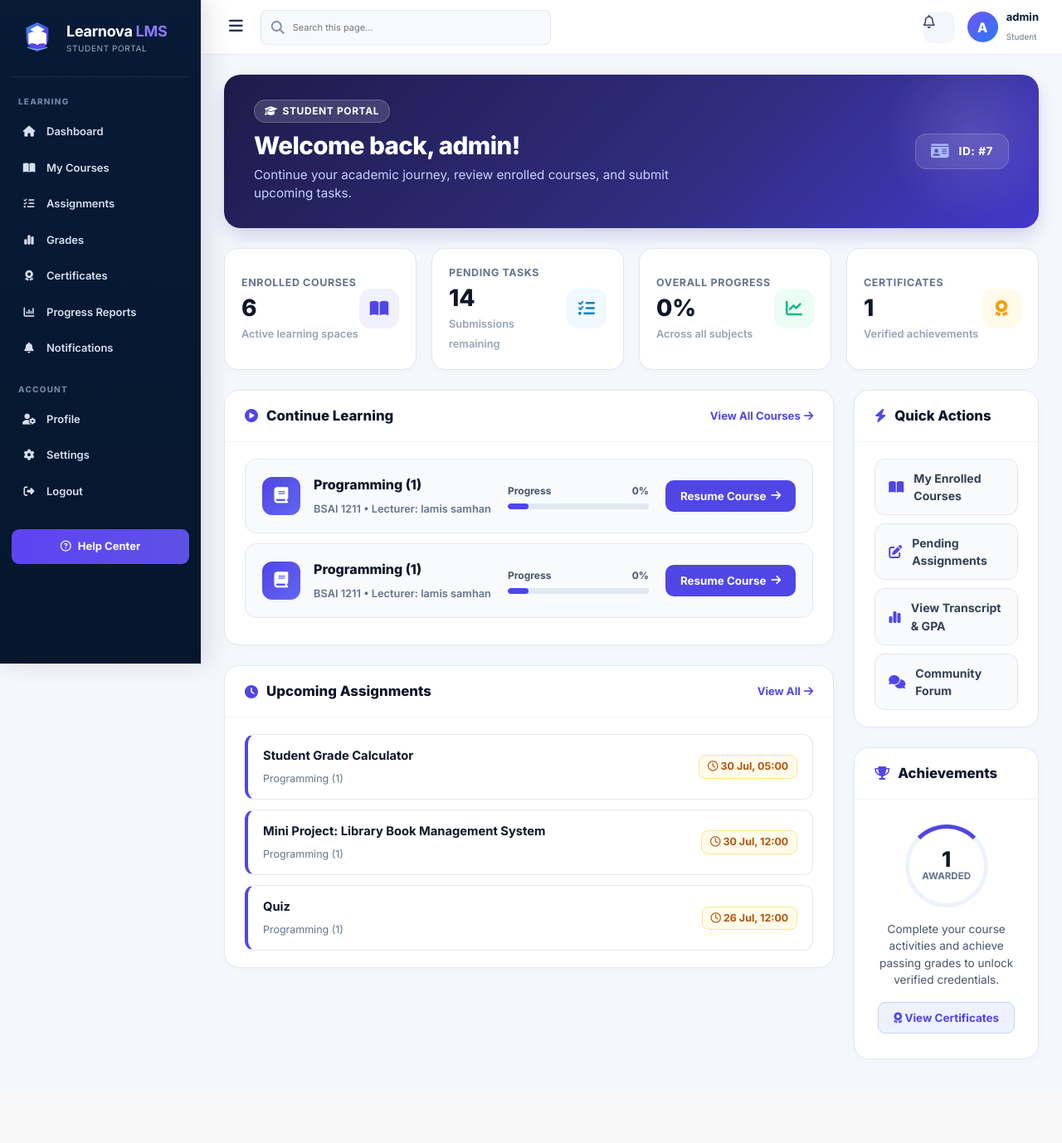
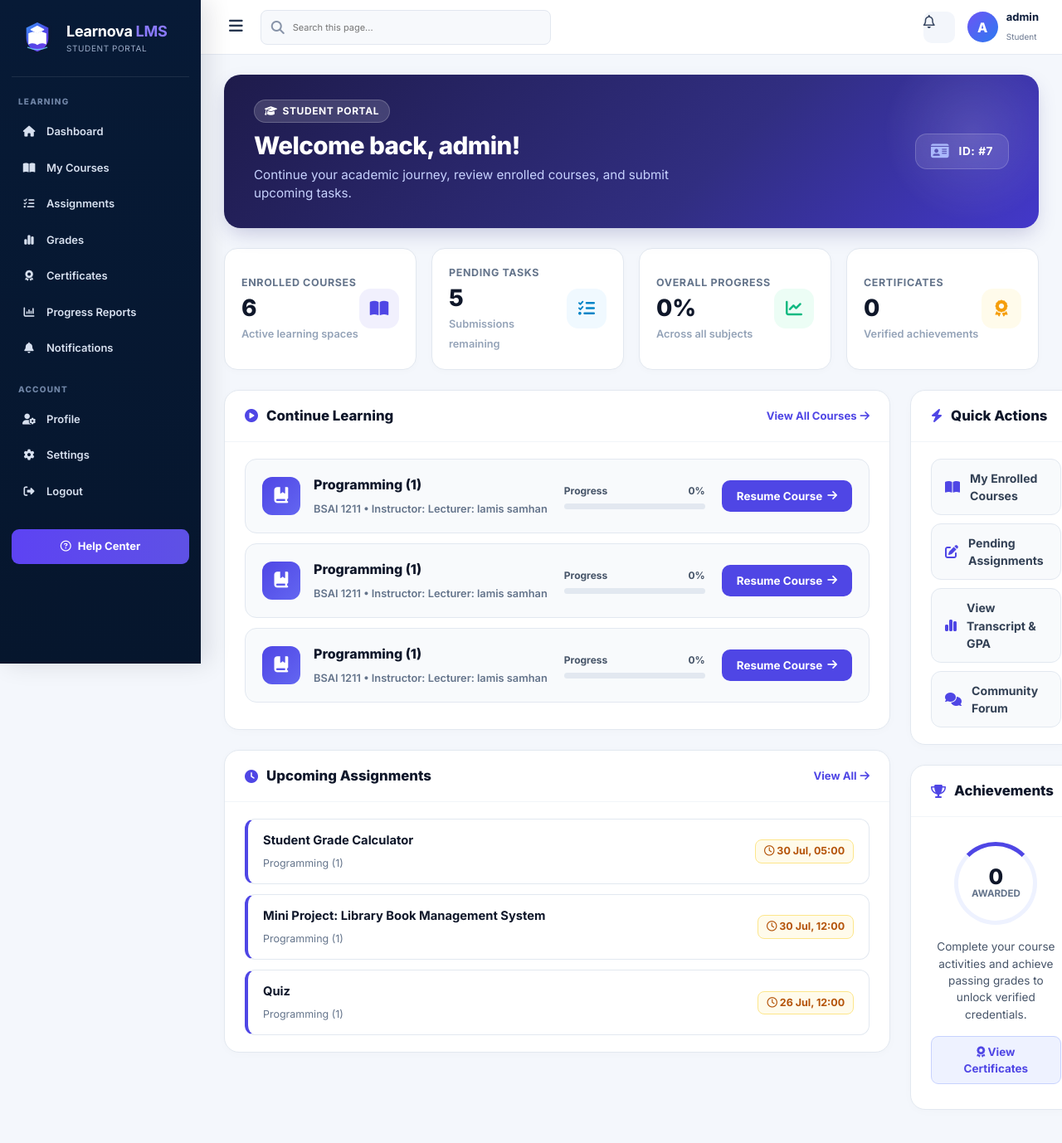
Before and after one commit to sanad-shat/Learnova-LMS-Platform, a Flask app: template ecms/app/templates/student/dashboard.html in a window 1280 px wide. Shown: the whole page at 83% size. Before the commit the page ends 1277 px from the top, so only its background shows below. Run offline with Flask 3, Linux system fonts and the light colour scheme; the template is opened without the code that fills it: values that come from a table or form of the project are taken from there, others are empty; a user stored in the database is signed in; data comes from the database, SQL or seed files in the repository.

Commit message:
Update dashboard.html

```diff
--- a/ecms/app/templates/student/dashboard.html
+++ b/ecms/app/templates/student/dashboard.html
@@ -497,6 +497,30 @@
     color: #ffffff;
   }
 
+  .empty-state-card {
+    text-align: center;
+    padding: 36px 16px;
+    color: var(--slate-400);
+  }
+
+  .empty-state-card i {
+    font-size: 2.2rem;
+    margin-bottom: 10px;
+    display: block;
+    color: var(--slate-300);
+  }
+
+  .empty-state-card p {
+    margin: 0 0 4px;
+    font-size: 0.95rem;
+    font-weight: 700;
+    color: var(--slate-700);
+  }
+
+  .empty-state-card span {
+    font-size: 0.82rem;
+  }
+
   @media (max-width: 1100px) {
     .dash-kpi-grid { grid-template-columns: repeat(2, 1fr); }
     .dash-main-grid { grid-template-columns: 1fr; }
@@ -536,6 +560,16 @@
   }
 </style>
 
+{# تجهيز قائمة الكورسات الفعلية للطالب من أي متغير متاح #}
+{% set student_courses = [] %}
+{% if courses is defined and courses %}
+  {% set student_courses = courses %}
+{% elif enrollments is defined and enrollments %}
+  {% set student_courses = enrollments %}
+{% elif current_user.enrollments is defined and current_user.enrollments %}
+  {% set student_courses = current_user.enrollments %}
+{% endif %}
+
 <div class="student-dash-shell">
 
   <!-- 1. Hero Welcome Banner -->
@@ -549,16 +583,16 @@
     </div>
     <div class="hero-student-meta">
       <i class="fa-solid fa-id-card"></i>
-      <span>ID: #{{ current_user.university_id or current_user.id }}</span>
+      <span>ID: #{{ current_user.university_id or current_user.student_id or current_user.id }}</span>
     </div>
   </div>
 
-  <!-- 2. KPI Cards Row -->
+  <!-- 2. KPI Cards Row (بيانات فعلية من قاعدة البيانات فقط) -->
   <div class="dash-kpi-grid">
     <div class="stat-card">
       <div class="stat-card-info">
         <h4>Enrolled Courses</h4>
-        <div class="stat-number">{{ courses|length if courses is defined else (enrollments|length if enrollments is defined else 1) }}</div>
+        <div class="stat-number">{{ student_courses|length }}</div>
         <small>Active learning spaces</small>
       </div>
       <div class="stat-icon-wrapper icon-purple">
@@ -569,7 +603,7 @@
     <div class="stat-card">
       <div class="stat-card-info">
         <h4>Pending Tasks</h4>
-        <div class="stat-number">{{ pending_count if pending_count is defined else 14 }}</div>
+        <div class="stat-number">{{ pending_count if pending_count is defined else (assignments|length if assignments is defined else 0) }}</div>
         <small>Submissions remaining</small>
       </div>
       <div class="stat-icon-wrapper icon-blue">
@@ -597,7 +631,7 @@
     <div class="stat-card">
       <div class="stat-card-info">
         <h4>Certificates</h4>
-        <div class="stat-number">{{ certs_count if certs_count is defined else 1 }}</div>
+        <div class="stat-number">{{ certs_count if certs_count is defined else (current_user.certificates|length if current_user.certificates is defined else 0) }}</div>
         <small>Verified achievements</small>
       </div>
       <div class="stat-icon-wrapper icon-amber">
@@ -611,7 +645,7 @@
 
     <div class="dash-col-left">
 
-      <!-- Continue Learning -->
+      <!-- Continue Learning (ديناميكي بالكامل) -->
       <div class="dash-panel">
         <div class="dash-panel-header">
           <h3><i class="fa-solid fa-play-circle"></i> Continue Learning</h3>
@@ -620,18 +654,17 @@
           </a>
         </div>
         <div class="dash-panel-body">
-          {% set course_list = courses if courses is defined else (enrollments if enrollments is defined else []) %}
-          {% if course_list %}
-            {% for item in course_list[:2] %}
+          {% if student_courses %}
+            {% for item in student_courses[:3] %}
               {% set c = item.course if item.course is defined else item %}
               <div class="active-course-row" style="margin-bottom: 12px;">
                 <div class="active-course-main">
                   <div class="active-course-icon">
-                  <i class="fa-solid fa-book"></i>
+                    <i class="fa-solid fa-book-bookmark"></i>
                   </div>
                   <div class="active-course-info">
-                  <h4>{{ c.name or c.title or 'Programming (1)' }}</h4>
-                  <span>{{ c.code or 'BSAI 1211' }} • {{ c.teacher.name_person if c.teacher and c.teacher.name_person else 'Lecturer' }}</span>
+                    <h4>{{ c.name or c.title }}</h4>
+                    <span>{{ c.code or 'SE' }} • Instructor: {{ c.teacher.name_person or c.teacher.username if c.teacher else 'Faculty Member' }}</span>
                   </div>
                 </div>
 
@@ -641,44 +674,28 @@
                     <span>0%</span>
                   </div>
                   <div class="progress-bar-bg">
-                  <div class="progress-bar-fill" style="width: 15%;"></div>
+                    <div class="progress-bar-fill" style="width: 0%;"></div>
                   </div>
                 </div>
 
                 <div>
-                <a href="/student/courses" class="btn-continue-course">
+                  <a href="/course/{{ c.id }}" class="btn-continue-course">
                     Resume Course <i class="fa-solid fa-arrow-right"></i>
                   </a>
                 </div>
               </div>
             {% endfor %}
           {% else %}
-            <div class="active-course-row">
-              <div class="active-course-main">
-                <div class="active-course-icon"><i class="fa-solid fa-code"></i></div>
-                <div class="active-course-info">
-                  <h4>Programming (1)</h4>
-                  <span>BSAI 1211 • Lecturer: Aya Ali</span>
-                </div>
-              </div>
-              <div class="active-course-progress-wrap">
-                <div class="progress-meta-txt">
-                  <span>Progress</span>
-                  <span>0%</span>
-                </div>
-                <div class="progress-bar-bg">
-                  <div class="progress-bar-fill" style="width: 0%;"></div>
-                </div>
-              </div>
-              <div>
-                <a href="/student/courses" class="btn-continue-course">Resume Course</a>
-              </div>
+            <div class="empty-state-card">
+              <i class="fa-solid fa-book-open-reader"></i>
+              <p>No Enrolled Courses Yet</p>
+              <span>You have not been assigned to any courses. Contact the administrator to enroll.</span>
             </div>
           {% endif %}
         </div>
       </div>
 
-      <!-- Upcoming Assignments -->
+      <!-- Upcoming Assignments (ديناميكي بالكامل) -->
       <div class="dash-panel">
         <div class="dash-panel-header">
           <h3><i class="fa-solid fa-clock"></i> Upcoming Assignments</h3>
@@ -688,7 +705,7 @@
         </div>
         <div class="dash-panel-body">
           <div class="assignment-items-list">
-            {% set assign_list = assignments if assignments is defined else [] %}
+            {% set assign_list = assignments if assignments is defined and assignments else [] %}
             {% if assign_list %}
               {% for a in assign_list[:3] %}
               <div class="assignment-item-row">
@@ -702,23 +719,10 @@
               </div>
               {% endfor %}
             {% else %}
-              <div class="assignment-item-row">
-                <div class="assign-left">
-                  <strong>Student Grade Calculator</strong>
-                  <small>Programming (1) • Lab Assignment</small>
-                </div>
-                <div class="assign-due-tag">
-                  <i class="fa-regular fa-clock"></i> Due Soon
-                </div>
-              </div>
-              <div class="assignment-item-row">
-                <div class="assign-left">
-                  <strong>Mini Project: Library Book Management System</strong>
-                  <small>Programming (1) • Core Milestone</small>
-                </div>
-                <div class="assign-due-tag">
-                  <i class="fa-regular fa-clock"></i> Due 30 Nov
-                </div>
+              <div class="empty-state-card" style="padding: 24px 16px;">
+                <i class="fa-solid fa-clipboard-check"></i>
+                <p>No Pending Assignments</p>
+                <span>You are all caught up with your coursework.</span>
               </div>
             {% endif %}
           </div>
@@ -763,7 +767,7 @@
         <div class="dash-panel-body">
           <div class="achievement-box">
             <div class="cert-ring-outer">
-              <div class="ring-num">{{ certs_count if certs_count is defined else 1 }}</div>
+              <div class="ring-num">{{ certs_count if certs_count is defined else (current_user.certificates|length if current_user.certificates is defined else 0) }}</div>
               <div class="ring-sub">Awarded</div>
             </div>
             <p>Complete your course activities and achieve passing grades to unlock verified credentials.</p>
```
Lines whose indentation alone changed are shown as unchanged.
